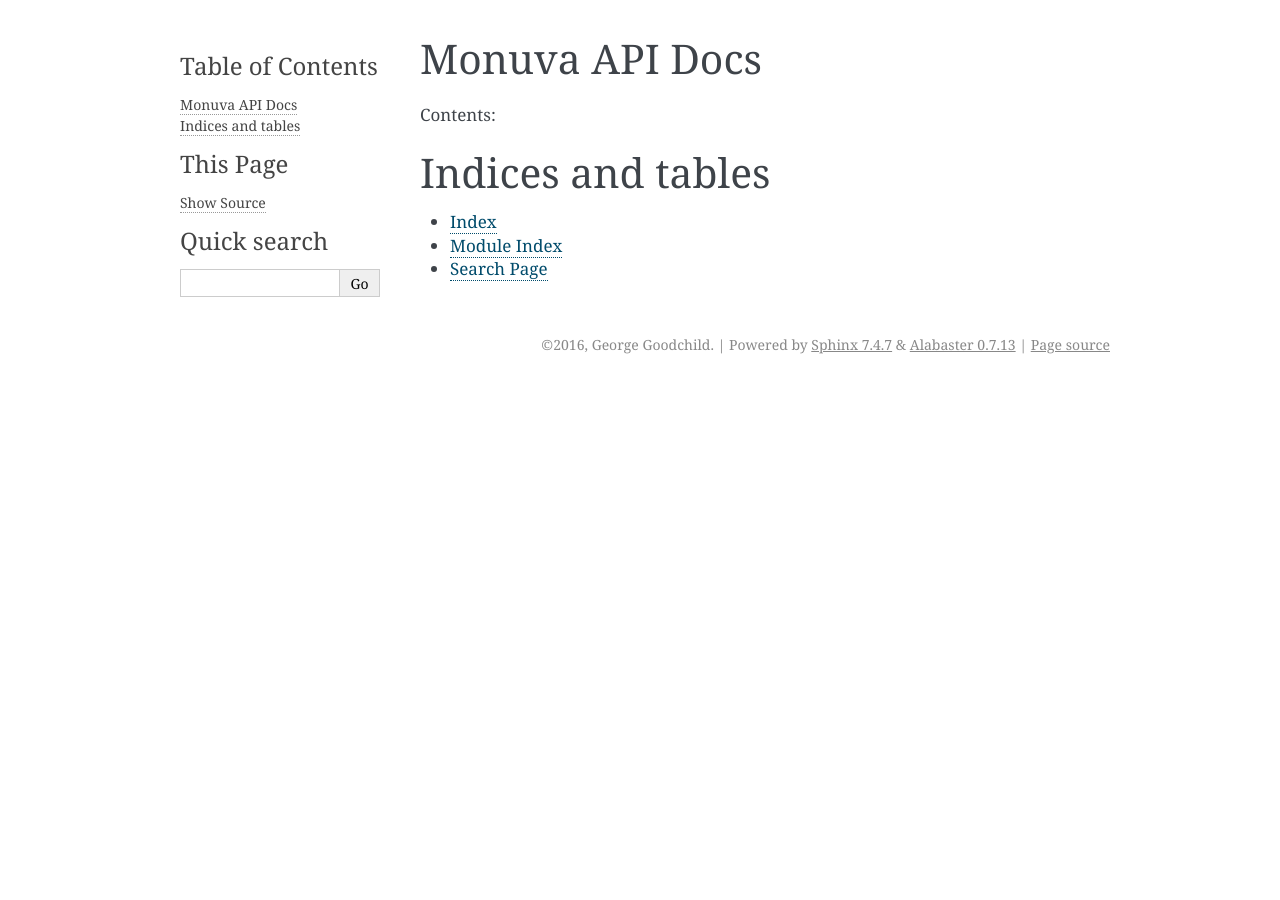
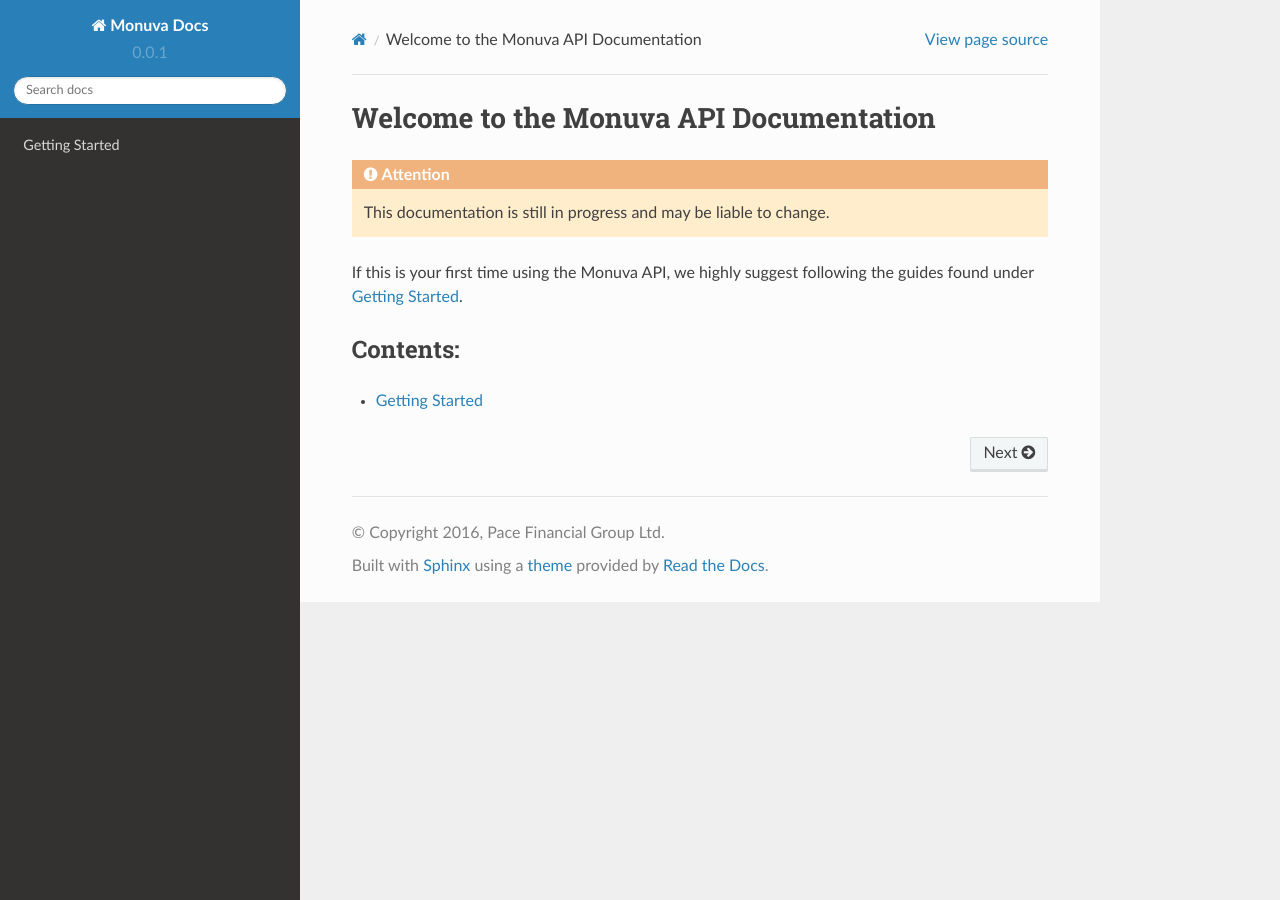
Before and after one commit to PaceFinancialGroup/Monuva-Docs, a Sphinx documentation site: the page built from docs/source/index.rst, in a window 1280 px wide. Built offline with Sphinx 7.4.7 and the Read the Docs theme 2.0.0, drawn with Linux system fonts in a browser that asks for light colours.

Commit message:
added getting started

```diff
--- a/docs/source/conf.py
+++ b/docs/source/conf.py
@@ -1,3 +1,5 @@
+import sphinx_rtd_theme
+
 # -*- coding: utf-8 -*-
 #
 # Monuva Docs documentation build configuration file, created by
@@ -51,8 +53,8 @@
 
 # General information about the project.
 project = u'Monuva Docs'
-copyright = u'2016, George Goodchild'
-author = u'George Goodchild'
+copyright = u'2016, Pace Financial Group Ltd'
+author = u'Pace Financial Group Ltd'
 
 # The version info for the project you're documenting, acts as replacement for
 # |version| and |release|, also used in various other places throughout the
@@ -121,7 +123,7 @@
 # The theme to use for HTML and HTML Help pages.  See the documentation for
 # a list of builtin themes.
 #
-html_theme = 'alabaster'
+html_theme = 'sphinx_rtd_theme'
 
 # Theme options are theme-specific and customize the look and feel of a theme
 # further.  For a list of options available for each theme, see the
@@ -130,7 +132,7 @@
 # html_theme_options = {}
 
 # Add any paths that contain custom themes here, relative to this directory.
-# html_theme_path = []
+html_theme_path = [sphinx_rtd_theme.get_html_theme_path()]
 
 # The name for this set of Sphinx documents.
 # "<project> v<release> documentation" by default.
@@ -262,7 +264,7 @@
 #  author, documentclass [howto, manual, or own class]).
 latex_documents = [
     (master_doc, 'MonuvaDocs.tex', u'Monuva Docs Documentation',
-     u'George Goodchild', 'manual'),
+     u'Pace Financial Group Ltd', 'manual'),
 ]
 
 # The name of an image file (relative to this directory) to place at the top of
--- /dev/null
+++ b/docs/source/getting-started/index.rst
@@ -0,0 +1,2 @@
+Getting Started
+===============
--- a/docs/source/index.rst
+++ b/docs/source/index.rst
@@ -1,16 +1,15 @@
-Monuva API Docs
-===============
+Welcome to the Monuva API Documentation
+=======================================
+
+
+.. attention:: This documentation is still in progress and may be liable to change.
+
+If this is your first time using the Monuva API, we highly suggest following the guides found under :doc:`getting-started/index`.
 
 Contents:
+---------
 
 .. toctree::
    :maxdepth: 2
 
-
-
-Indices and tables
-==================
-
-* :ref:`genindex`
-* :ref:`modindex`
-* :ref:`search`
+   getting-started/index
```
